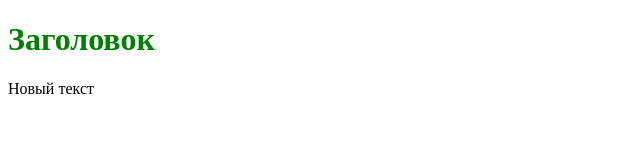
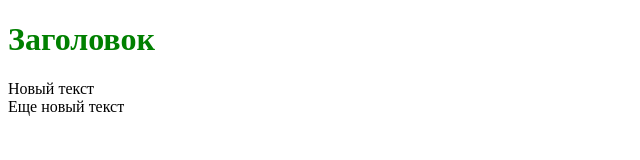
Before and after one commit to ElenaDanilova1313/projects_git, a website: page index.html in a window 1280 px wide. Shown: the full height of the page, 0-640 px from the left. Drawn offline with Linux system fonts and the light colour scheme.

Commit message:
new text2

```diff
--- a/index.html
+++ b/index.html
@@ -8,6 +8,7 @@
 <body>
 <h1>Заголовок</h1>
 <div>Новый текст</div>
+<div>Еще новый текст</div>
 </body>
 <script src="src/index.js"></script>
 </html>
```
